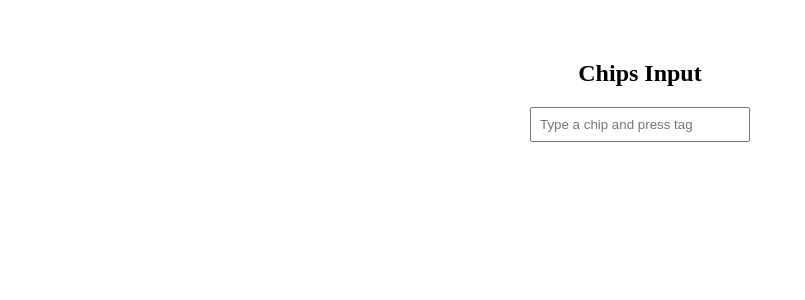
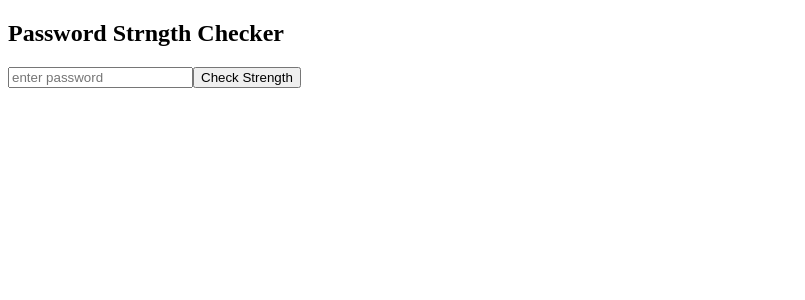
Before and after one commit to Kishore-L13/Namaste_react_Practice, a React (Vite) app: page / in a window 1280 px wide. Shown: the top 300 px of the page, without its empty margins (0-805 px from the left). Built offline with nearby package versions, Linux system fonts and the light colour scheme.

Commit message:
OTP_input

```diff
--- a/src/App.jsx
+++ b/src/App.jsx
@@ -1,6 +1,7 @@
 
 import './App.css'
 import ChipsInput from './Project/ChipsInput'
+import OTP_input from './Project/OTP_input'
 import TodoList from './Project/TodoList'
 
 function App() {
@@ -8,7 +9,7 @@ function App() {
   return (
     <>
       <div>
-        <ChipsInput/>
+        <OTP_input/>
       </div>
     </>
   )
--- a/src/Project/OTP_input.jsx
+++ b/src/Project/OTP_input.jsx
@@ -1,9 +1,35 @@
-import React from 'react'
+import React, { useState } from 'react'
 
-const OTP_input = () => {
-  return (
-    <div></div>
-  )
+export const PasswordStrength  = (pwd) =>{
+    const checks = [
+        pwd.length >=8,
+        /[A-Z]/.test(pwd),
+        /[a-z]/.test(pwd),
+        /[0-9]/.test(pwd),
+        /[^A-Za-z0-9]/.test(pwd),
+    ];
+    const passed = checks.filter(Boolean).length;
+    if (passed === 1) return 'Level 1';
+    if (passed >=2 && passed <=3) return 'Level 2';
+    if (passed >=4 && passed <=5) return 'Level 3';
+    return 'Weak Password '
+};
+const OTP_input = () =>{
+    const [password, setPassword] = useState('');
+    const [strength, setStrength] = useState('');
+    const handleCheck = () => {
+        setStrength(PasswordStrength(password))
+    }
+    return(
+        <>
+        <h2>Password Strngth Checker</h2>
+        <input type='password' placeholder='enter password'
+        value={password} onChange={(e) => setPassword(e.target.value)}/>
+        <button onClick={handleCheck}>Check Strength</button>
+        {strength && <p>Strength: <strong>{strength}</strong></p>}
+        </>
+    )
 }
 
+
 export default OTP_input
```
